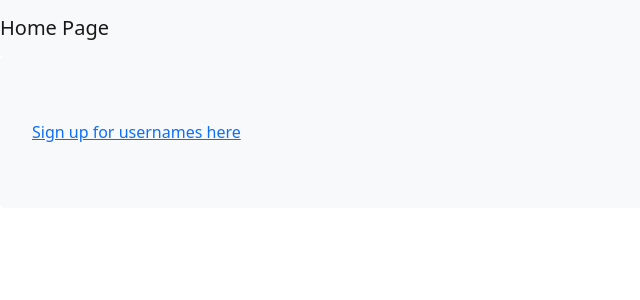
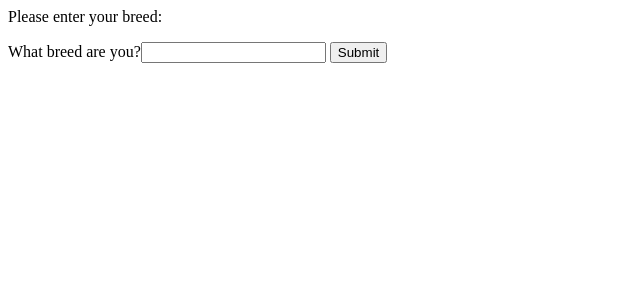
Before and after one commit to seraficaj/PythonFlaskBootcamp, a Flask app: page / in a window 1280 px wide. Shown: the top 300 px of the page, without its empty margins (0-640 px from the left). Run offline with Flask 2, Linux system fonts and the light colour scheme.

Commit message:
76. Flask Form Basics

```diff
--- a/app.py
+++ b/app.py
@@ -1,47 +1,24 @@
-from flask import Flask, render_template, request
+from flask import Flask, render_template
+from flask_wtf import FlaskForm
+from wtforms import StringField, SubmitField
 
 app = Flask(__name__)
 
+app.config['SECRET_KEY'] = 'mysecretkey'
 
-@app.route("/")
+class InfoForm(FlaskForm):
+    breed = StringField("What breed are you?")
+    submit = SubmitField("Submit")
+
+@app.route('/', methods=['GET', 'POST'])
 def index():
-    return render_template("index.html")
+    breed = False
+    form = InfoForm()
+    if form.validate_on_submit():
+        breed = form.breed.data
+        form.breed.data = ''
 
-
-@app.route("/signup_form")
-def signup_form():
-    return render_template("signup.html")
-
-
-@app.route("/thankyou")
-def thankyou():
-    uppercase_letter = False
-    lowercase_letter = False
-    ends_with_num = False
-    meets_reqs = False
-
-    username = request.args.get("username")
-
-    uppercase_letter = any(letter.islower() for letter in username)
-    lowercase_letter = any(letter.isupper() for letter in username)
-    ends_with_num = username[-1].isdigit()
-
-    if lowercase_letter and ends_with_num and uppercase_letter:
-        meets_reqs = True
-
-    return render_template(
-        "thankyou.html",
-        uppercase_letter=uppercase_letter,
-        lowercase_letter=lowercase_letter,
-        ends_with_num=ends_with_num,
-        meets_reqs=meets_reqs,
-    )
-
-
-@app.errorhandler(404)
-def page_not_found(e):
-    return render_template("404.html"), 404
-
+    return render_template('index.html', form=form, breed=breed)
 
 if __name__ == "__main__":
     app.run(debug=True)
--- a/templates/index.html
+++ b/templates/index.html
@@ -1,14 +1,14 @@
-{% extends "base.html"%} {% block content %}
-<!-- Bootstrap 5 has no Jumbotron element -->
-<style type="text/css">
-    .jumbotron {
-      padding: 4rem 2rem;
-      margin-bottom: 2rem;
-      background-color: var(--bs-light);
-      border-radius: .3rem;
-    }
-</style>
-<div class="jumbotron">
-  <a href="{{url_for('signup_form')}}">Sign up for usernames here</a>
-</div>
-{% endblock %}
+<p>
+  {% if breed %}
+  The breed you entered is {{breed}}.
+  Update it in the form below:
+  {% else %}
+  Please enter your breed:
+  {% endif %}
+
+  <form method="POST">
+  {{ form.hidden_tag() }}
+  {{ form.breed.label }}{{ form.breed() }}
+  {{ form.submit() }}
+  </form>
+</p>
```
Also changed, not shown: templates/signup.html (deleted, +0 -23 lines), templates/thankyou.html (deleted, +0 -21 lines).
